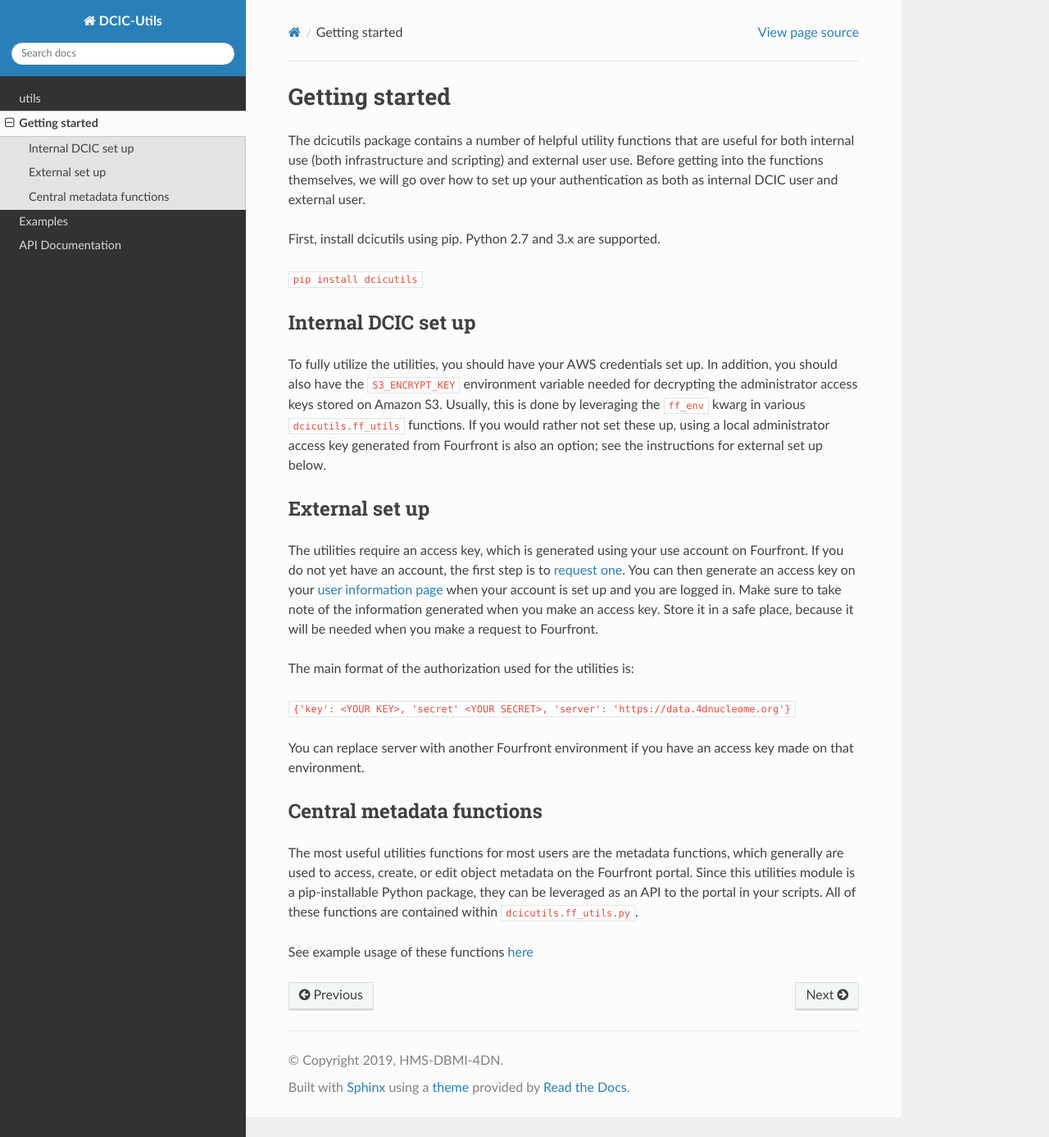
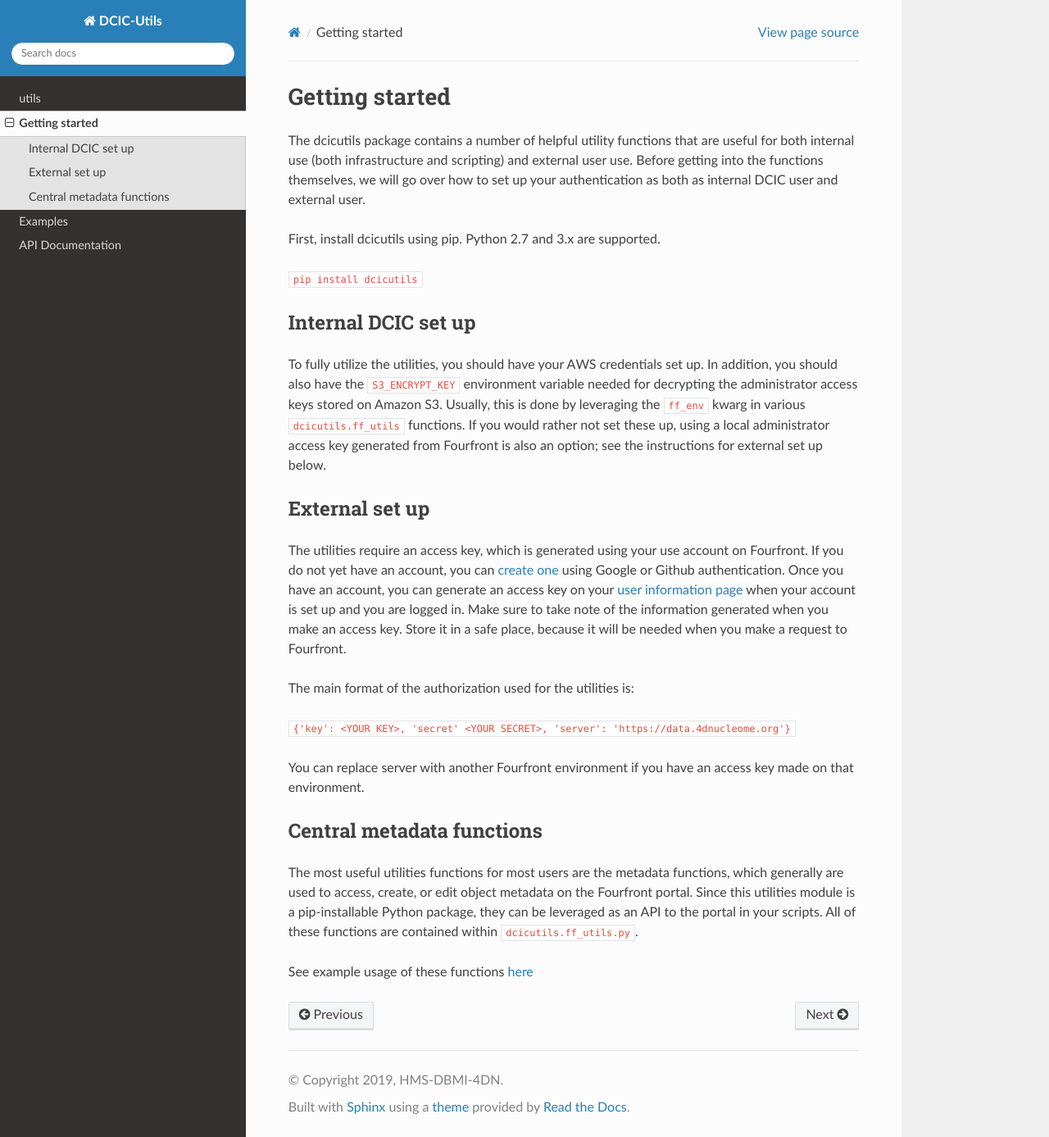
Before and after one commit to 4dn-dcic/utils, a Sphinx documentation site: the page built from docs/source/getting_started.rst, in a window 1280 px wide and 1387 px high. Shown: the whole window at 82% size. Built offline with Sphinx 7.4.7 and the Read the Docs theme 2.0.0, drawn with Linux system fonts in a browser that asks for light colours.

Commit message:
edited getting_started doc

```diff
--- a/docs/source/getting_started.rst
+++ b/docs/source/getting_started.rst
@@ -16,7 +16,7 @@ To fully utilize the utilities, you should have your AWS credentials set up. In
 External set up
 ^^^^^^^^^^^^^^^
 
-The utilities require an access key, which is generated using your use account on Fourfront. If you do not yet have an account, the first step is to `request one <https://data.4dnucleome.org/help/user-guide/account-creation>`_. You can then generate an access key on your `user information page <https://data.4dnucleome.org/me>`_ when your account is set up and you are logged in. Make sure to take note of the information generated when you make an access key. Store it in a safe place, because it will be needed when you make a request to Fourfront.
+The utilities require an access key, which is generated using your use account on Fourfront. If you do not yet have an account, you can `create one <https://data.4dnucleome.org/help/user-guide/account-creation>`_ using Google or Github authentication. Once you have an account, you can generate an access key on your `user information page <https://data.4dnucleome.org/me>`_ when your account is set up and you are logged in. Make sure to take note of the information generated when you make an access key. Store it in a safe place, because it will be needed when you make a request to Fourfront.
 
 The main format of the authorization used for the utilities is:
 
```
